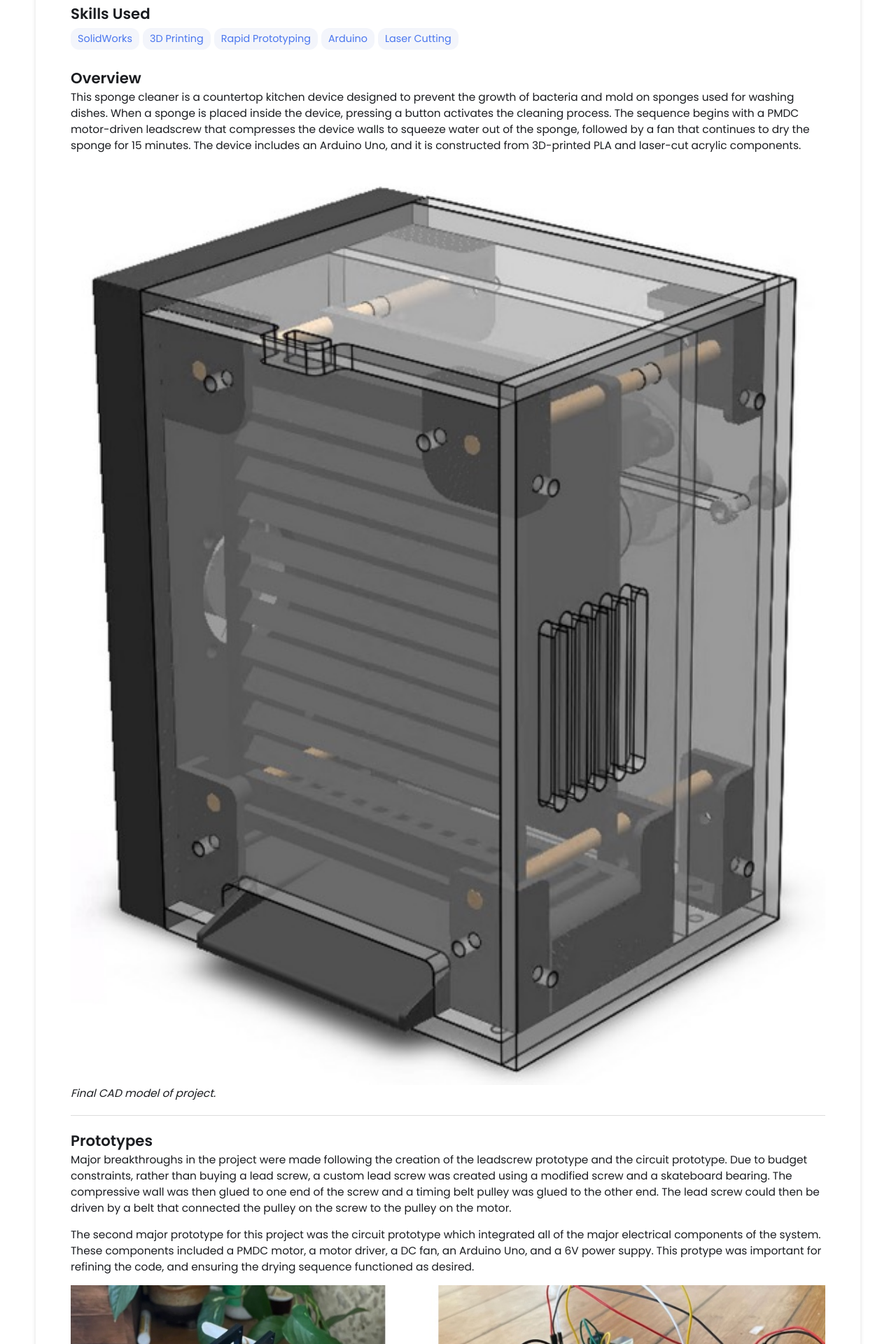
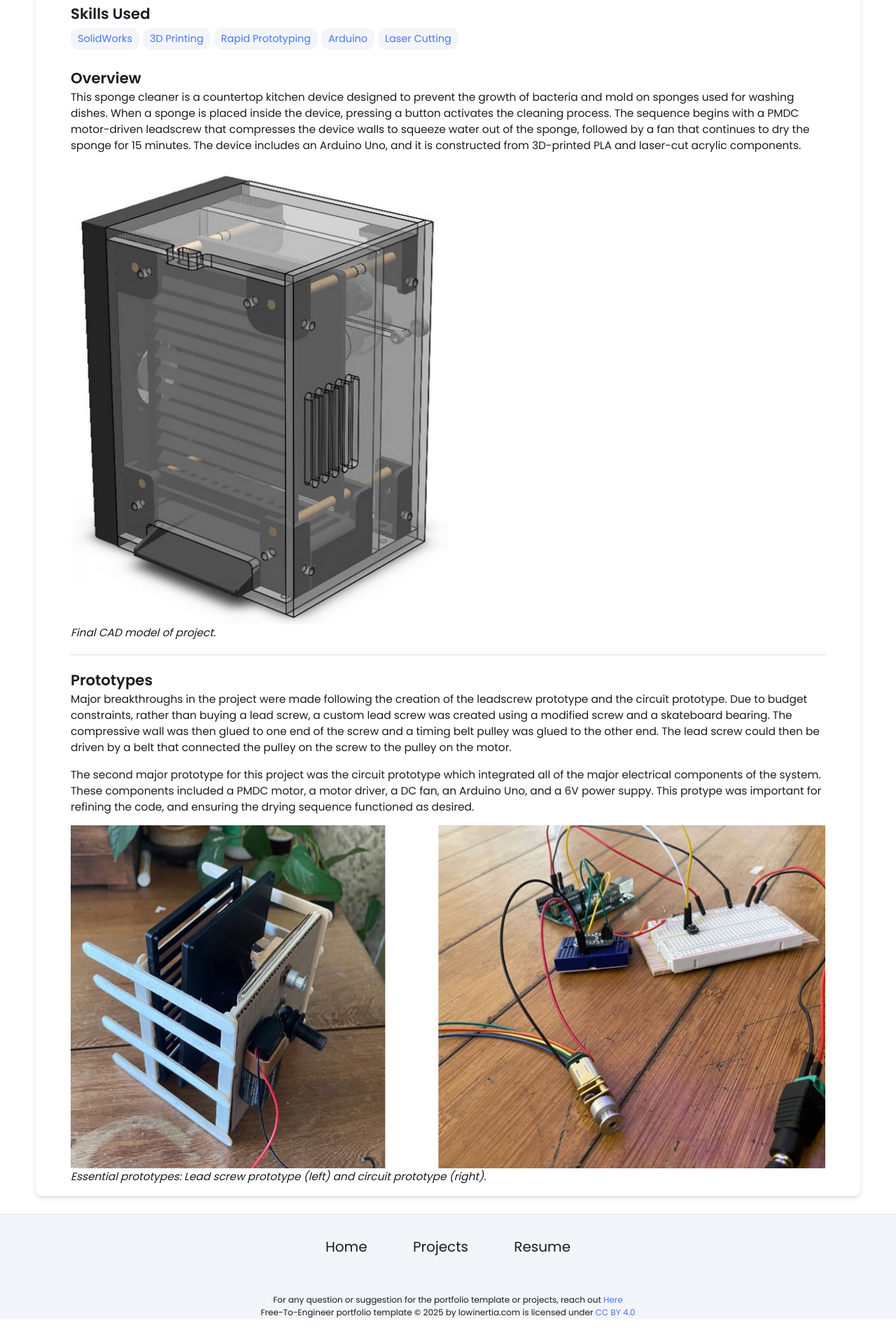
Before and after one commit to klee-eng/klee-eng.github.io, a Jekyll site: the page built from _projects/Sponge Cleaner/index.md, in a window 1280 px wide. Shown: the part 663-2583 px from the top of the page at 70% size. Built offline with Jekyll 4.4.1, drawn with Linux system fonts in a browser that asks for light colours; after the commit the page ends 2547 px from its top, so only the background shows below that.

Commit message:
Update index.md

```diff
--- a/_projects/Sponge Cleaner/index.md
+++ b/_projects/Sponge Cleaner/index.md
@@ -16,7 +16,7 @@ main-image: /JuniorDesignProjectElongate.jpg
 This sponge cleaner is a countertop kitchen device designed to prevent the growth of bacteria and mold on sponges used for washing dishes. When a sponge is placed inside the device, pressing a button activates the cleaning process. The sequence begins with a PMDC motor-driven leadscrew that compresses the device walls to squeeze water out of the sponge, followed by a fan that continues to dry the sponge for 15 minutes. The device includes an Arduino Uno, and it is constructed from 3D-printed PLA and laser-cut acrylic components.
 
 <div style="display: flex; gap: 10px;">
-  <img src="/images-final/JuniorDesignCAD.jpeg" height="auto" width="100%" alt="Hub1">
+  <img src="/images-final/JuniorDesignCAD.jpeg" height="auto" width="50%" alt="Hub1">
 </div>
 
 <p><i>Final CAD model of project.</i></p>
```
